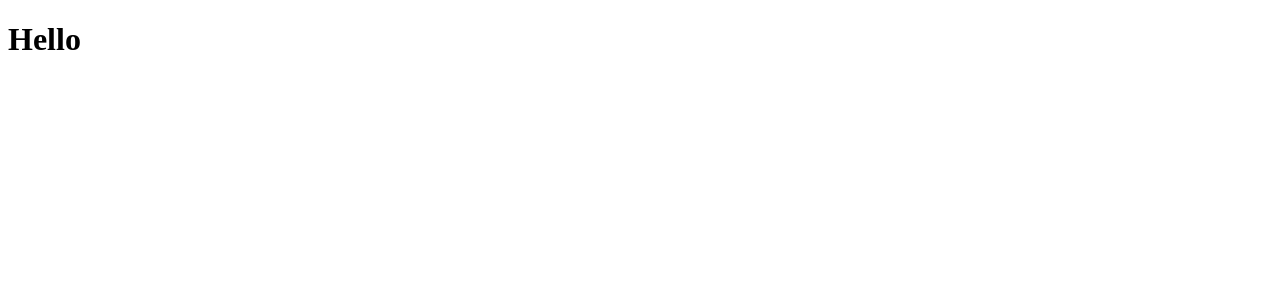
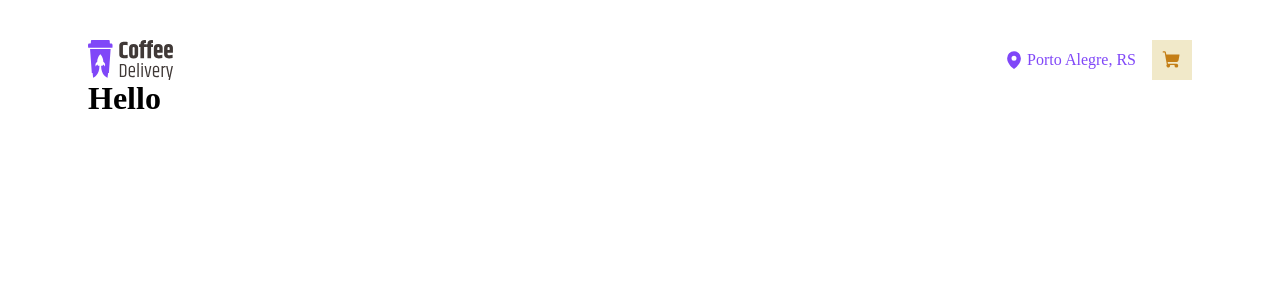
Before and after one commit to gabrielviol/coffee-delivery, a React (Vite) app in the folder coffee-delivery/: page / in a window 1280 px wide. Shown: the top 300 px of the page. Built offline with nearby package versions, Linux system fonts and the light colour scheme.

Commit message:
Componente Header criado

```diff
--- a/coffee-delivery/package.json
+++ b/coffee-delivery/package.json
@@ -9,6 +9,7 @@
     "preview": "vite preview"
   },
   "dependencies": {
+    "phosphor-react": "^1.4.1",
     "react": "^18.2.0",
     "react-dom": "^18.2.0",
     "styled-components": "^5.3.5"
@@ -16,6 +17,7 @@
   "devDependencies": {
     "@types/react": "^18.0.15",
     "@types/react-dom": "^18.0.6",
+    "@types/styled-components": "^5.1.25",
     "@vitejs/plugin-react": "^2.0.0",
     "typescript": "^4.6.4",
     "vite": "^3.0.0"
--- a/coffee-delivery/src/App.tsx
+++ b/coffee-delivery/src/App.tsx
@@ -1,6 +1,19 @@
+import { ThemeProvider } from 'styled-components'
+import { Header } from './Header';
+import { Layout } from './styles';
+
+import { GlobalStyle } from "./styles/global";
+import { defaultTheme } from './styles/themes/default';
+
 export function App() {
 
   return (
-    <h1>Hello</h1>
+    <ThemeProvider theme={defaultTheme}>
+      <Layout>
+        <Header />
+        <h1>Hello</h1>
+        <GlobalStyle />
+      </Layout>
+    </ThemeProvider>
   )
 }
--- /dev/null
+++ b/coffee-delivery/src/Header/index.tsx
@@ -0,0 +1,21 @@
+import { HeaderContainer, SideRight } from './styles'
+import { ShoppingCart, MapPin } from 'phosphor-react'
+
+import logoCoffee  from '../assets/logoCoffee.svg'
+
+export function Header() {
+    return(
+        <HeaderContainer>
+            <img src={logoCoffee} alt="" />
+            <SideRight>
+                <div >
+                    <MapPin size={20} weight="fill"/>
+                    Porto Alegre, RS
+                </div>
+                <a href="/">
+                    <ShoppingCart size={20} weight='fill'/>
+                </a>
+            </SideRight>
+        </HeaderContainer>
+    )
+}
--- /dev/null
+++ b/coffee-delivery/src/Header/styles.ts
@@ -0,0 +1,35 @@
+import styled from 'styled-components'
+
+export const HeaderContainer = styled.div`
+    display: flex;
+    align-items: center;
+    justify-content: space-between;
+`
+
+export const SideRight = styled.div`
+    display: flex;
+    align-items: center;
+    justify-content: space-between;
+    gap: 1rem;
+
+    div {
+        color: ${(props) => props.theme['purple']};
+        display: flex;
+        align-items: center;
+        gap: 0.2rem;
+    }
+
+    a {
+        width: 2.5rem;
+        height: 2.5rem;
+
+        display: flex;
+        align-items: center;
+        justify-content: center;
+
+        color: ${(props) => props.theme['yellow-dark']};
+        background-color: ${(props) => props.theme['yellow-light']};
+    }
+
+
+`
--- /dev/null
+++ b/coffee-delivery/src/styles.ts
@@ -0,0 +1,15 @@
+import styled from "styled-components";
+
+export const Layout = styled.main`
+    flex: 1;
+    max-width: 74rem;
+    height: 100vh;
+    margin: 0 auto;
+    padding: 2.5rem;
+
+    background: ${(props) => props.theme['gray-800']};
+    border-radius: 8px;
+
+    display: flex;
+    flex-direction: column;
+`
--- /dev/null
+++ b/coffee-delivery/src/styles/global.ts
@@ -0,0 +1,9 @@
+import { createGlobalStyle } from 'styled-components'
+
+export const GlobalStyle = createGlobalStyle`
+*{
+    margin: 0;
+    padding: 0;
+    box-sizing: border-box;
+}
+`
--- /dev/null
+++ b/coffee-delivery/src/styles/themes/default.ts
@@ -0,0 +1,21 @@
+export const defaultTheme = {
+    'backgound': '#FAFAFA',
+    'white': '#FFFFFF',
+
+    'base-title':'#272221',
+    'base-subtitle':'#403937',
+    'base-text':'#574F4D',
+    'base-label':'#8D8686',
+    'base-hover':'#D7D5D5',
+    'base-button':'#E6E5E5',
+    'base-input':'#EDEDED',
+    'base-card':'#F3F2F2',
+
+    'yellow-dark': '#C47F17',
+    'yellow': '#DBAC2C',
+    'yellow-light': '#F1E9C9',
+
+    'purple-dark': '#4B2995',
+    'purple': '#8047F8',
+    'purple-light': '#EBE5F9',
+  }
```
Also changed, not shown: coffee-delivery/src/assets/logoCoffee.svg (added), 1 other file (tests, documents, lock files or other folders).
